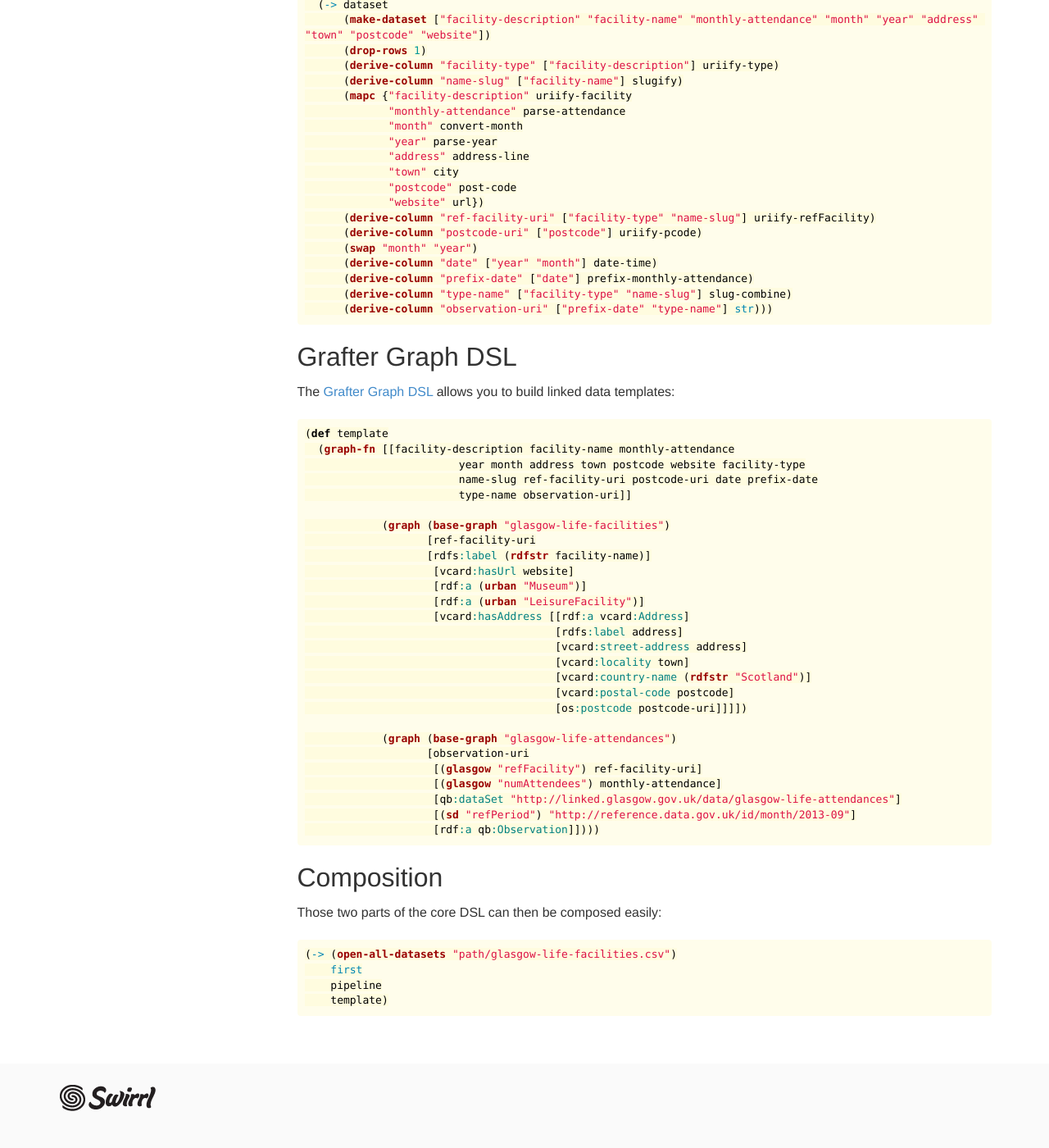
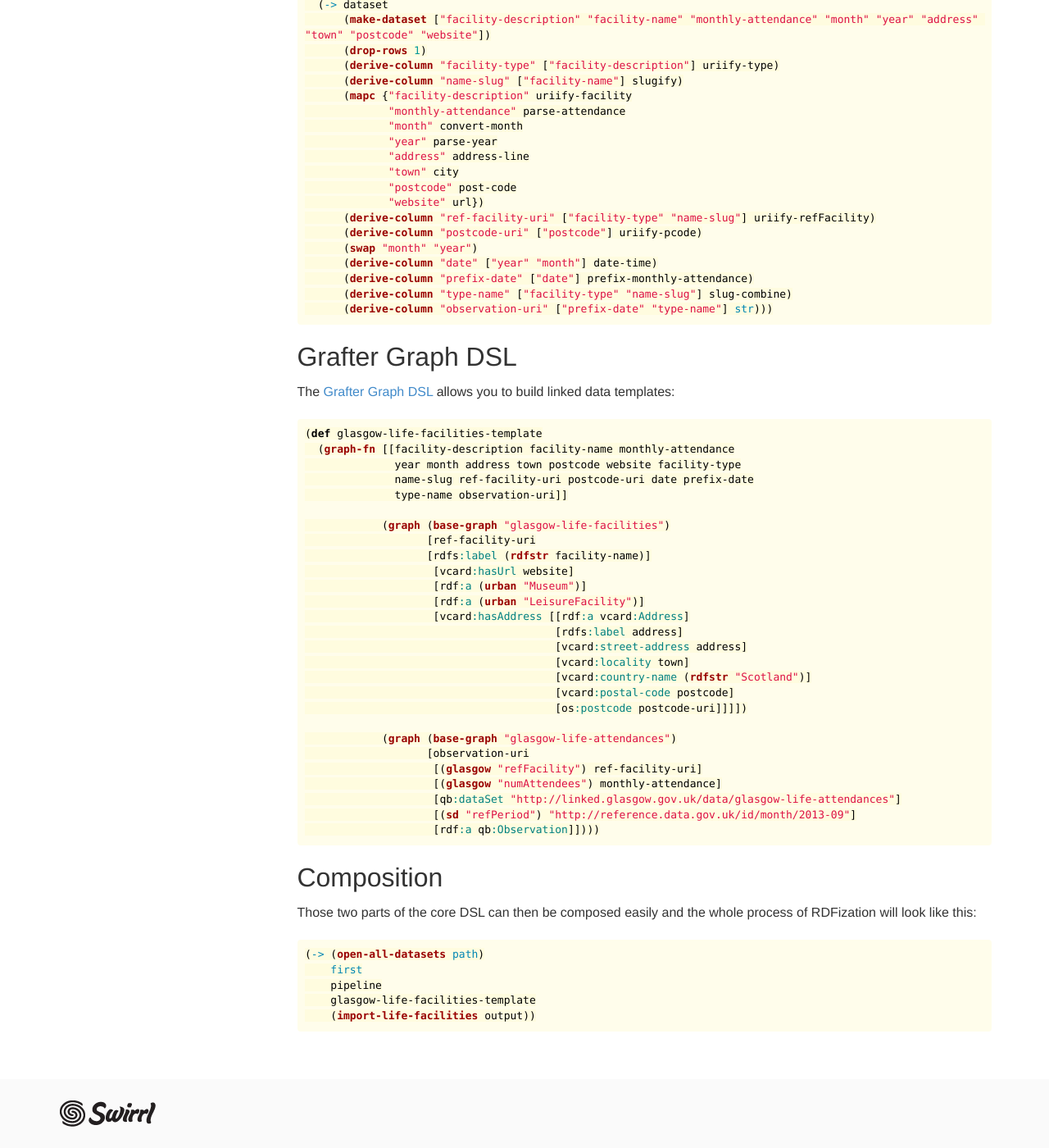
Before and after one commit to Swirrl/grafter-docs, a Jekyll site: the page built from _about/001_grafter_dsl.md, in a window 1280 px wide and 1400 px high, scrolled down 485 px. Shown: the whole window at 82% size. Built offline with Jekyll 4.4.1, drawn with Linux system fonts in a browser that asks for light colours.

Commit message:
updated the DSL description

```diff
--- a/_about/001_grafter_dsl.md
+++ b/_about/001_grafter_dsl.md
@@ -49,11 +49,11 @@ The [Grafter Graph DSL](http://api.grafter.org/0.2/grafter.rdf.html){:target="_b
 
 {% highlight clojure %}
 
-(def template
+(def glasgow-life-facilities-template
   (graph-fn [[facility-description facility-name monthly-attendance
-                        year month address town postcode website facility-type
-                        name-slug ref-facility-uri postcode-uri date prefix-date
-                        type-name observation-uri]]
+              year month address town postcode website facility-type
+              name-slug ref-facility-uri postcode-uri date prefix-date
+              type-name observation-uri]]
 
             (graph (base-graph "glasgow-life-facilities")
                    [ref-facility-uri
@@ -81,13 +81,14 @@ The [Grafter Graph DSL](http://api.grafter.org/0.2/grafter.rdf.html){:target="_b
 
 ## Composition
 
-Those two parts of the core DSL can then be composed easily:
+Those two parts of the core DSL can then be composed easily and the whole process of RDFization will look like this:
 
 {% highlight clojure %}
 
-(-> (open-all-datasets "path/glasgow-life-facilities.csv")
+(-> (open-all-datasets path)
     first
     pipeline
-    template)
+    glasgow-life-facilities-template
+    (import-life-facilities output))
 
 {% endhighlight %}
```
Also changed, not shown: _about/004_grafter_faq.md (+2 -0 lines).
